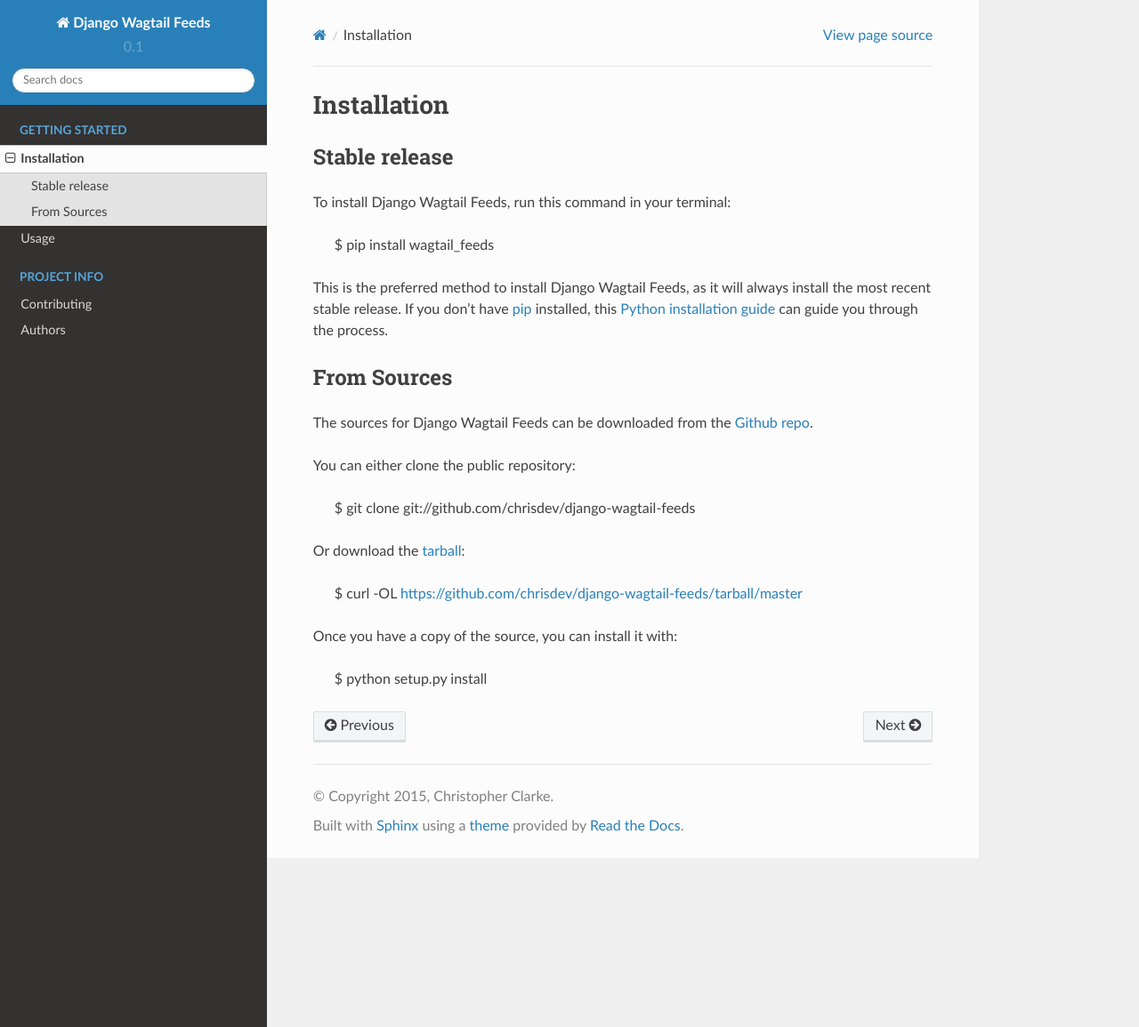
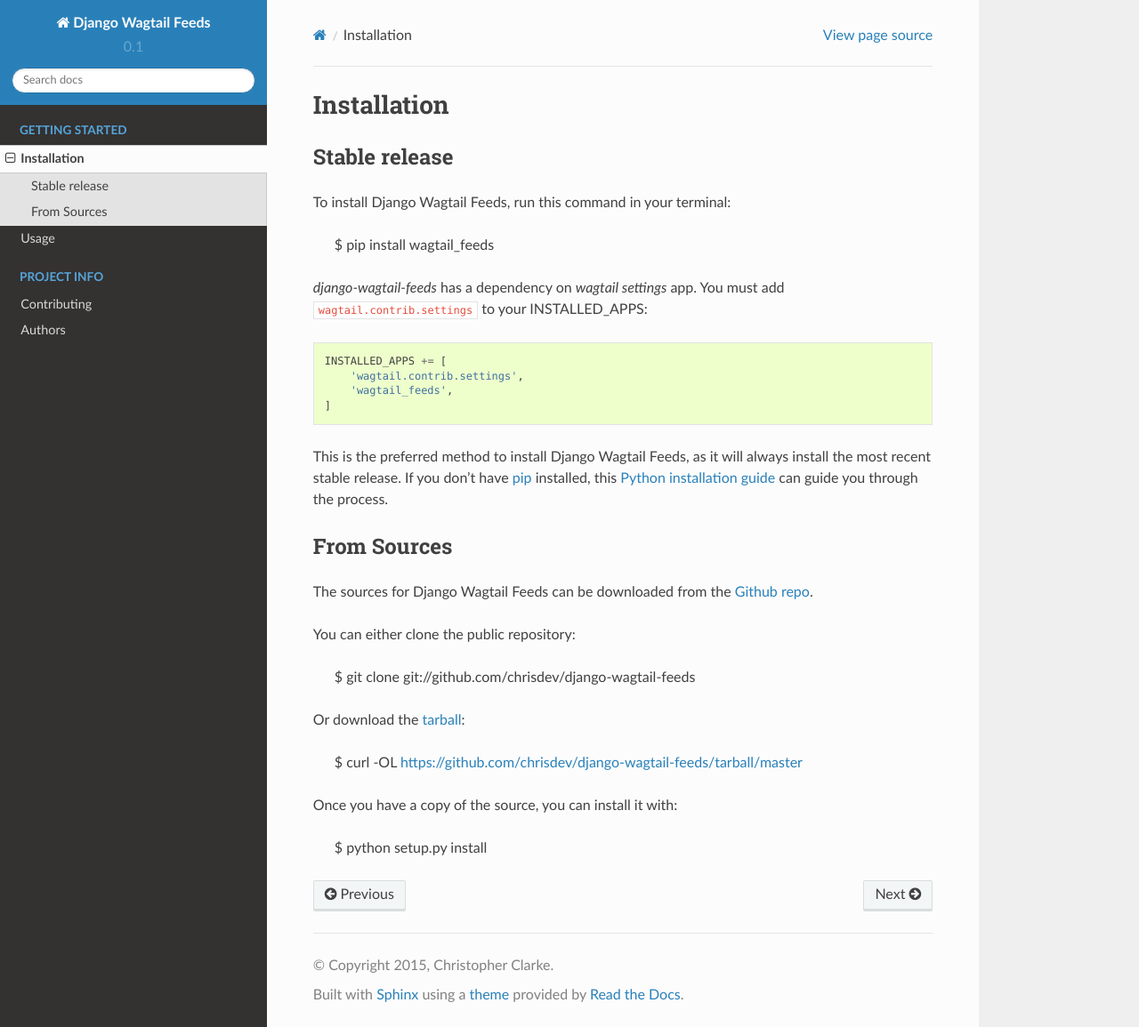
Before and after one commit to chrisdev/django-wagtail-feeds, a Sphinx documentation site: the page built from docs/installation.rst, in a window 1280 px wide and 1155 px high. Shown: the whole window at 89% size. Built offline with Sphinx 7.4.7 and the Read the Docs theme 2.0.0, drawn with Linux system fonts in a browser that asks for light colours.

Commit message:
note on wagtail settings dependency - Issue #28

```diff
--- a/docs/installation.rst
+++ b/docs/installation.rst
@@ -7,6 +7,13 @@ Stable release
 To install Django Wagtail Feeds, run this command in your terminal:
 
     $ pip install wagtail_feeds
+
+`django-wagtail-feeds` has a dependency on `wagtail settings` app. You must add ``wagtail.contrib.settings`` to your INSTALLED_APPS::
+
+    INSTALLED_APPS += [
+        'wagtail.contrib.settings',
+        'wagtail_feeds',
+    ]
 
 This is the preferred method to install Django Wagtail Feeds, as it will always install the most recent stable release. If you don't have `pip`_ installed, this `Python installation guide`_ can guide you through the process.
 
```
Also changed, not shown: README.rst (+7 -0 lines).
